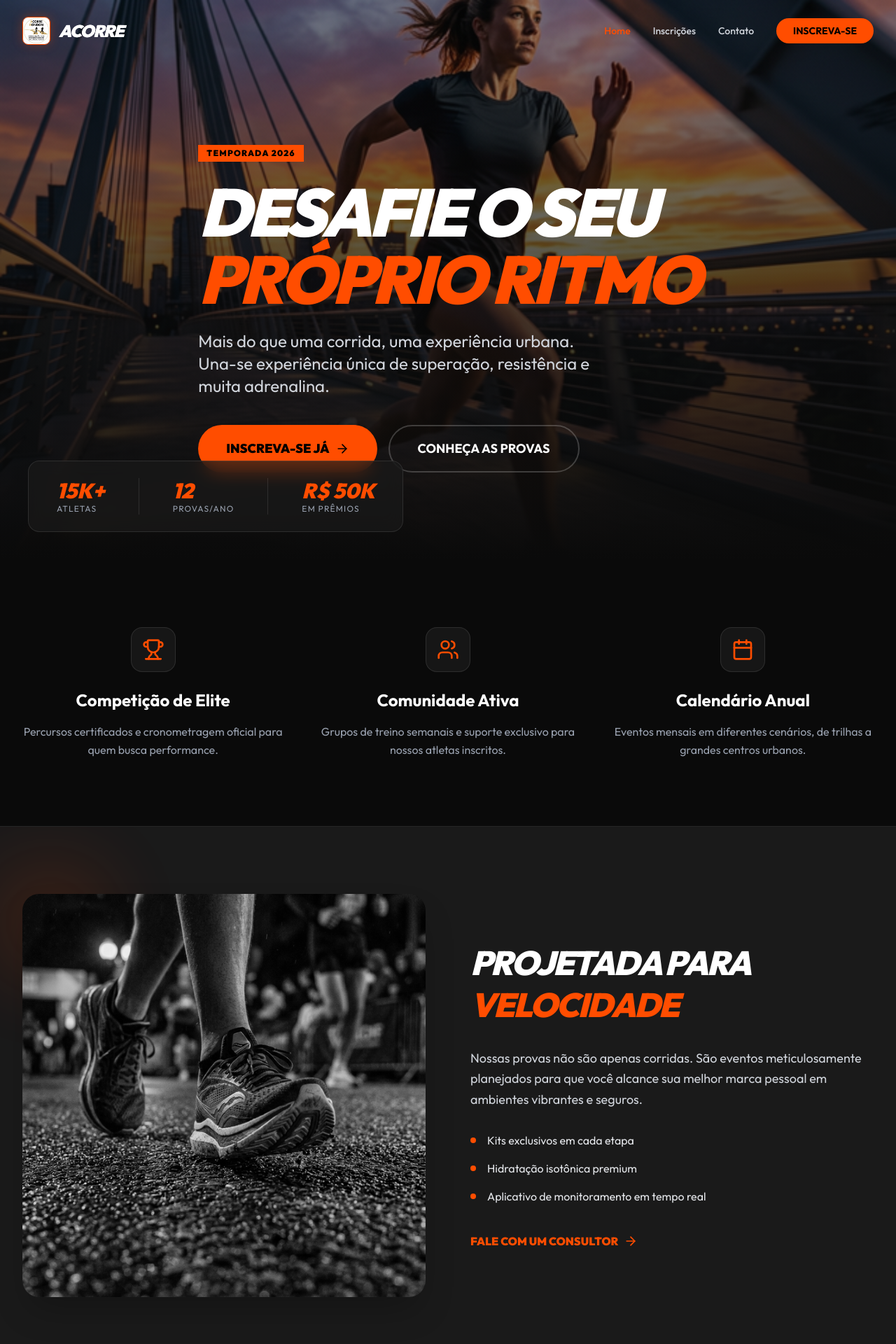
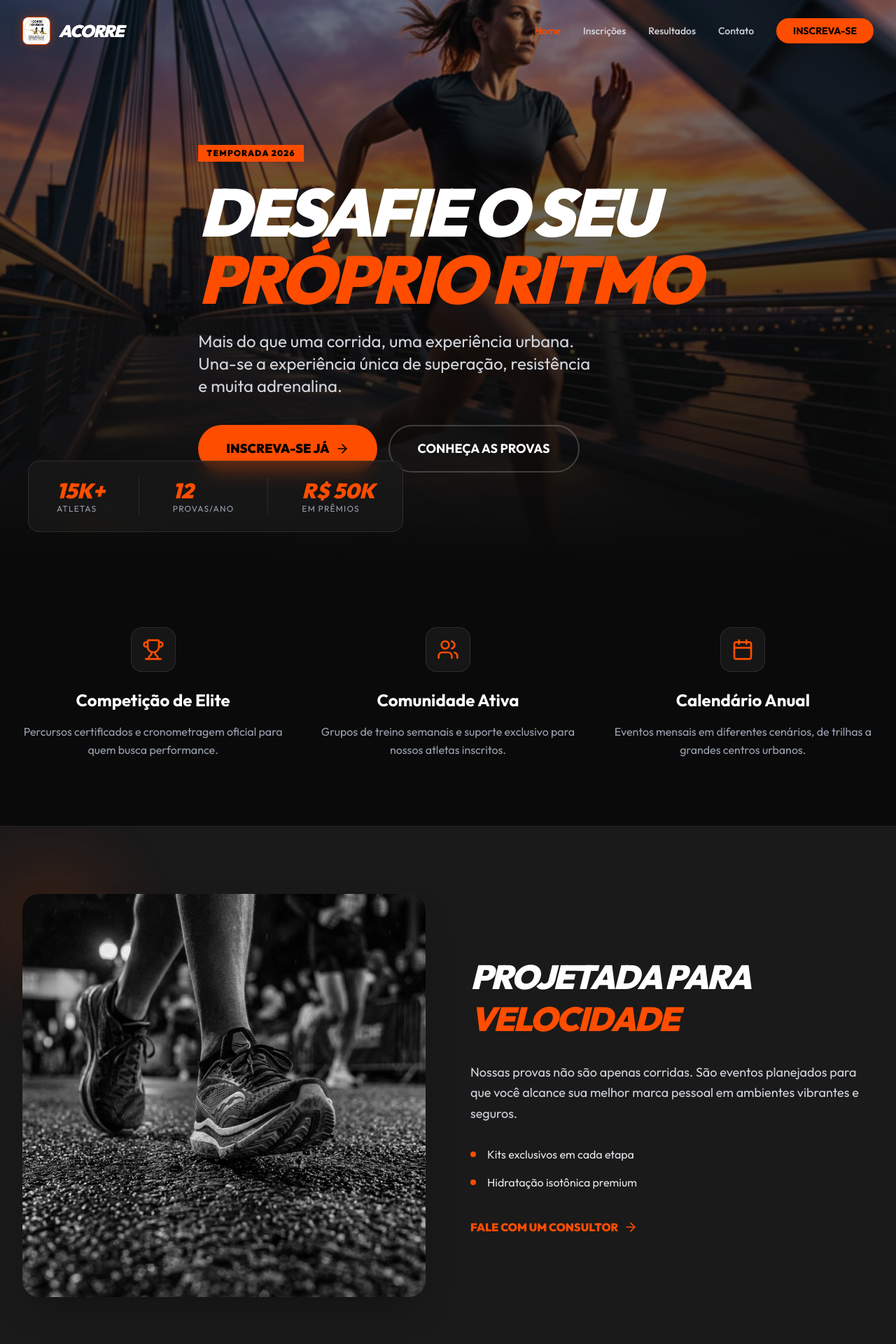
Before and after one commit to felipe-spengler/acorre-rondom, a React (Vite) app: page / in a window 1280 px wide. Shown: the top 1920 px of the page at 70% size. Built offline with nearby package versions, Linux system fonts and the light colour scheme.

Commit message:
feat: linkar iframe de inscricao e adicionar link de resultados no menu

```diff
--- a/src/components/Footer.jsx
+++ b/src/components/Footer.jsx
@@ -35,7 +35,7 @@ const Footer = () => {
                             <li><Link to="/" className="text-gray-400 hover:text-white transition-colors">Início</Link></li>
                             <li><Link to="/inscricoes" className="text-gray-400 hover:text-white transition-colors">Inscrições</Link></li>
                             <li><Link to="/contato" className="text-gray-400 hover:text-white transition-colors">Contato</Link></li>
-                            <li><a href="#" className="text-gray-400 hover:text-white transition-colors">Resultados</a></li>
+                            <li><a href="https://esportivo.techinteligente.site/races/63/results" target="_blank" rel="noopener noreferrer" className="text-gray-400 hover:text-white transition-colors">Resultados</a></li>
                         </ul>
                     </div>
 
--- a/src/components/Navbar.jsx
+++ b/src/components/Navbar.jsx
@@ -21,6 +21,7 @@ const Navbar = () => {
     const navLinks = [
         { name: 'Home', path: '/' },
         { name: 'Inscrições', path: '/inscricoes' },
+        { name: 'Resultados', path: 'https://esportivo.techinteligente.site/races/63/results', isExternal: true },
         { name: 'Contato', path: '/contato' },
     ];
 
@@ -47,6 +48,17 @@ const Navbar = () => {
                     {/* Desktop Links */}
                     <div className="hidden md:flex items-center space-x-8">
                         {navLinks.map((link) => (
+                            link.isExternal ? (
+                                <a
+                                    key={link.name}
+                                    href={link.path}
+                                    target="_blank"
+                                    rel="noopener noreferrer"
+                                    className="text-sm font-medium transition-colors hover:text-primary text-gray-300"
+                                >
+                                    {link.name}
+                                </a>
+                            ) : (
                                 <Link
                                     key={link.name}
                                     to={link.path}
@@ -54,6 +66,7 @@ const Navbar = () => {
                                 >
                                     {link.name}
                                 </Link>
+                            )
                         ))}
                         <Link to="/inscricoes" className="bg-primary text-black px-6 py-2 rounded-full font-bold text-sm hover:bg-primary-light transition-all transform hover:scale-105">
                             INSCREVA-SE
@@ -81,6 +94,18 @@ const Navbar = () => {
                 >
                     <div className="px-4 pt-8 pb-3 space-y-4">
                         {navLinks.map((link) => (
+                            link.isExternal ? (
+                                <a
+                                    key={link.name}
+                                    href={link.path}
+                                    target="_blank"
+                                    rel="noopener noreferrer"
+                                    onClick={() => setIsOpen(false)}
+                                    className="block text-2xl font-bold py-4 border-b border-white/5 text-white"
+                                >
+                                    {link.name}
+                                </a>
+                            ) : (
                                 <Link
                                     key={link.name}
                                     to={link.path}
@@ -89,6 +114,7 @@ const Navbar = () => {
                                 >
                                     {link.name}
                                 </Link>
+                            )
                         ))}
                         <div className="pt-4">
                             <Link
--- a/src/pages/Home.jsx
+++ b/src/pages/Home.jsx
@@ -34,7 +34,7 @@ const Home = () => {
                             <span className="text-primary italic">PRÓPRIO RITMO</span>
                         </h1>
                         <p className="text-xl md:text-2xl text-gray-300 mb-10 max-w-xl">
-                            Mais do que uma corrida, uma experiência urbana. Una-se experiência única de superação, resistência e muita adrenalina.
+                            Mais do que uma corrida, uma experiência urbana. Una-se a experiência única de superação, resistência e muita adrenalina.
                         </p>
                         <div className="flex flex-col sm:flex-row gap-4">
                             <Link to="/inscricoes" className="flex items-center justify-center gap-2 bg-primary text-black px-10 py-5 rounded-full font-black text-lg hover:bg-primary-light transition-all transform hover:scale-105">
@@ -121,7 +121,7 @@ const Home = () => {
                                 <span className="text-primary">VELOCIDADE</span>
                             </h2>
                             <p className="text-lg text-gray-300 mb-8 leading-relaxed">
-                                Nossas provas não são apenas corridas. São eventos meticulosamente planejados para que você alcance sua melhor marca pessoal em ambientes vibrantes e seguros.
+                                Nossas provas não são apenas corridas. São eventos planejados para que você alcance sua melhor marca pessoal em ambientes vibrantes e seguros.
                             </p>
                             <ul className="space-y-4 mb-10">
                                 <li className="flex items-center gap-4">
@@ -132,10 +132,7 @@ const Home = () => {
                                     <div className="w-2 h-2 bg-primary rounded-full"></div>
                                     <span className="text-gray-200">Hidratação isotônica premium</span>
                                 </li>
-                                <li className="flex items-center gap-4">
-                                    <div className="w-2 h-2 bg-primary rounded-full"></div>
-                                    <span className="text-gray-200">Aplicativo de monitoramento em tempo real</span>
-                                </li>
+
                             </ul>
                             <Link to="/contato" className="text-primary font-black flex items-center gap-2 hover:gap-4 transition-all">
                                 FALE COM UM CONSULTOR <ArrowRight size={20} />
--- a/src/pages/Inscricoes.jsx
+++ b/src/pages/Inscricoes.jsx
@@ -41,7 +41,7 @@ const Inscricoes = () => {
               O usuário pode trocar pelo link real da plataforma que usam.
             */}
                         <iframe
-                            src="https://www.ticketsports.com.br/"
+                            src="https://esportivo.techinteligente.site/races/63"
                             className="w-full h-full border-0"
                             title="Portal de Inscrições"
                             allowFullScreen
@@ -50,7 +50,7 @@ const Inscricoes = () => {
 
                     <div className="mt-8 flex justify-center">
                         <a
-                            href="https://www.ticketsports.com.br/"
+                            href="https://esportivo.techinteligente.site/races/63"
                             target="_blank"
                             rel="noopener noreferrer"
                             className="flex items-center gap-2 text-gray-400 hover:text-primary transition-colors font-medium"
```
Lines whose indentation alone changed are shown as unchanged.
